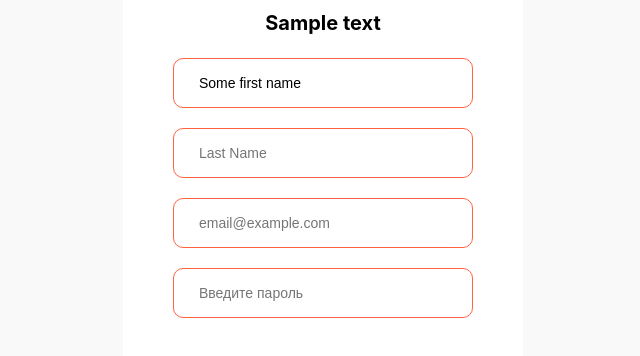
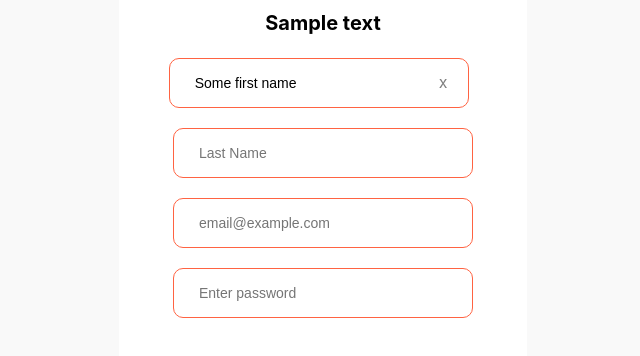
Before and after one commit to Arantiryo/react-universal-component, a React (Vite) app: page / in a window 1280 px wide. Shown: the part 247-603 px from the top of the page, without its empty margins (317-957 px from the left). Built offline with nearby package versions, Linux system fonts and the light colour scheme.

Commit message:
feat: impelment reset button for input fields

```diff
--- a/src/components/RenderGroup/RenderGroup.tsx
+++ b/src/components/RenderGroup/RenderGroup.tsx
@@ -54,7 +54,12 @@ const RenderGroup: FC<RenderGroupProps> = forwardRef((props, ref) => {
     <div className="render-group">
       {config.map((field: GroupField) => {
         return (
-          <Field key={field.id} field={field} setValues={updateFieldValue} />
+          <Field
+            key={field.id}
+            field={field}
+            values={values}
+            setValues={updateFieldValue}
+          />
         );
       })}
     </div>
--- a/src/components/field/Field.css
+++ b/src/components/field/Field.css
@@ -8,3 +8,15 @@
   border: 1px solid var(--orange);
   border-radius: 10px;
 }
+
+.input-wrapper__reset {
+  all: unset;
+
+  position: relative;
+  left: -30px;
+  cursor: pointer;
+
+  font-size: 16px;
+
+  color: rgba(0, 0, 0, 0.5);
+}
--- a/src/components/field/Field.tsx
+++ b/src/components/field/Field.tsx
@@ -12,7 +12,7 @@ const getPropsByType = (type: string, label: string) => {
   if (type === 'inputPassword')
     return {
       inputType: 'password',
-      placeholder: 'Введите пароль',
+      placeholder: 'Enter password',
     };
 
   return {
@@ -22,11 +22,17 @@ const getPropsByType = (type: string, label: string) => {
 };
 
 const Field: FC<InputProps> = (props) => {
-  const { id, type, label, required, defaultValue } = props.field;
+  const { id, type, label, required } = props.field;
   const { inputType, placeholder } = getPropsByType(type, label);
 
   const handleChange = (event: React.ChangeEvent<HTMLInputElement>) => {
     props.setValues(id, event.target.value);
+  };
+
+  const handleReset = (event: React.MouseEvent<HTMLButtonElement>) => {
+    event.preventDefault();
+
+    props.setValues(id, '');
   };
 
   return (
@@ -40,9 +46,12 @@ const Field: FC<InputProps> = (props) => {
         type={inputType}
         placeholder={placeholder}
         required={required}
-        defaultValue={defaultValue}
+        value={props.values[id]}
         onChange={handleChange}
       />
+      <button className="input-wrapper__reset" onClick={handleReset}>
+        {props.values[id] !== '' ? 'x' : null}
+      </button>
     </div>
   );
 };
--- a/src/types.ts
+++ b/src/types.ts
@@ -6,6 +6,7 @@ export type RenderGroupProps = {
 export type InputProps = {
   field: GroupField;
   setValues: (id: string, newValue: string) => void;
+  values: Record<string, string>;
 };
 
 export type RenderGroupExposedMethods = {
```
